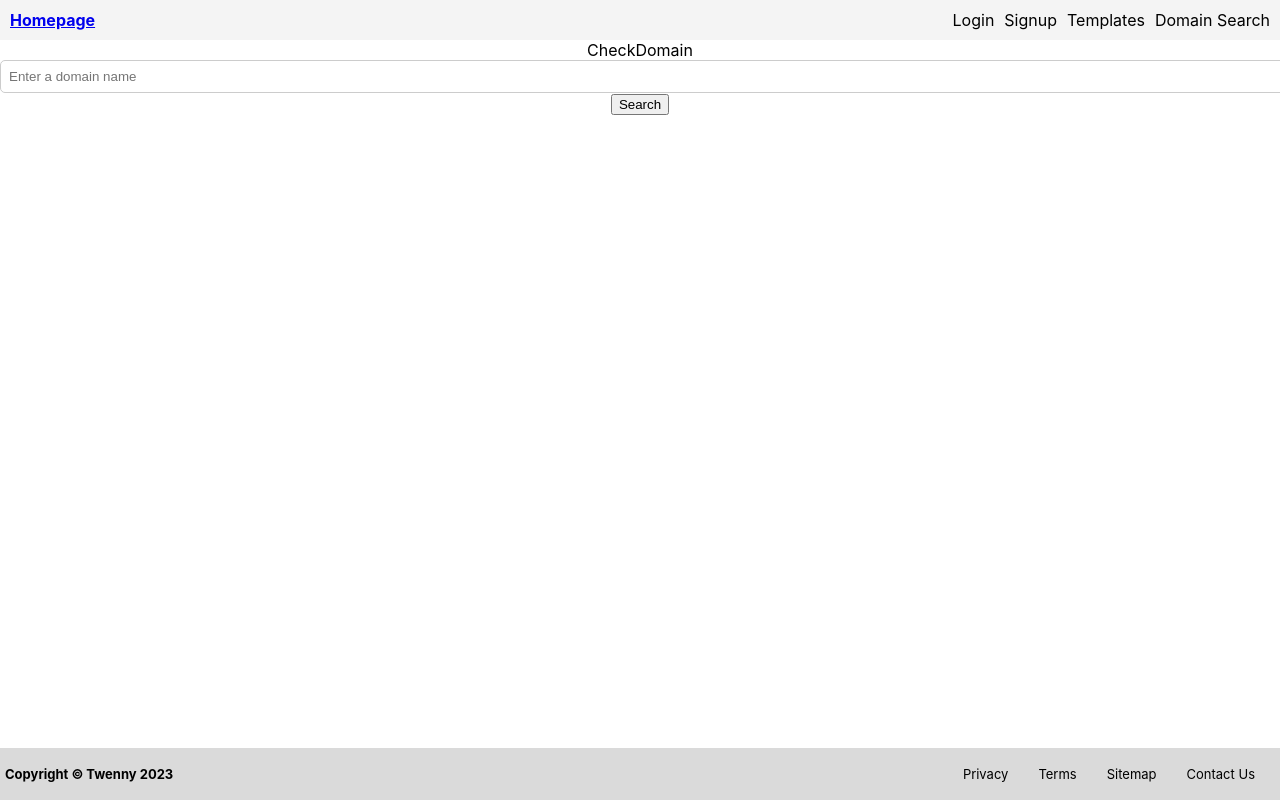
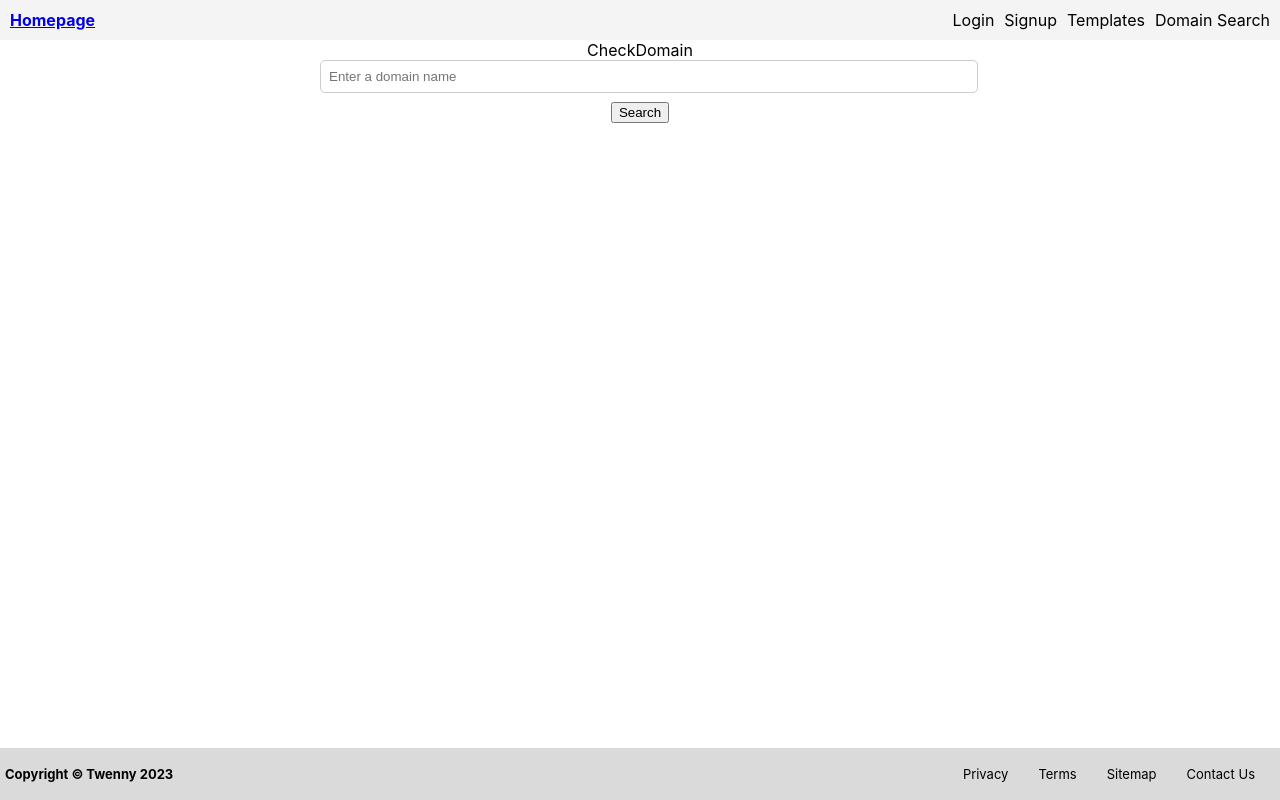
Before and after one commit to DeeJJx/signup_update, a React (Create React App) app in the folder frontend/: page /domain-search in a window 1280 px wide. Built offline with nearby package versions, Linux system fonts and the light colour scheme.

Commit message:
added domain search to order preview and updated css

```diff
--- a/frontend/src/App.css
+++ b/frontend/src/App.css
@@ -395,7 +395,22 @@ p.login-message {
 
 /* checkout styling */
 
+/* order preview styling */
+
 .order-preview-image {
   height: 200px;
   width: auto;
 }
+
+/* order preview styling */
+
+/* domain search styling */
+
+.domain-search-bar form {
+  width: 50%;
+  margin: auto;
+}
+.domain-search-bar form input {
+  margin-bottom: 0.5rem;
+}
+/* domain search styling */
--- a/frontend/src/pages/OrderPreview.js
+++ b/frontend/src/pages/OrderPreview.js
@@ -1,6 +1,7 @@
 import image from '../images/bricky.jpg';
 import { useAuthContext } from '../hooks/useAuthContext';
 import { useEffect, useState } from "react";
+import DomainSearchBar from '../components/DomainSearchBar';
 
 
 
@@ -69,6 +70,8 @@ const OrderPreview = () => {
         <div className="description">
         <h3>Brick Layer Site</h3>
         <h5>$19.99</h5>
+        <h3>Find your perfect site name using our tool below</h3>
+        <DomainSearchBar />
         </div>
       </div>
       {user && (
```
